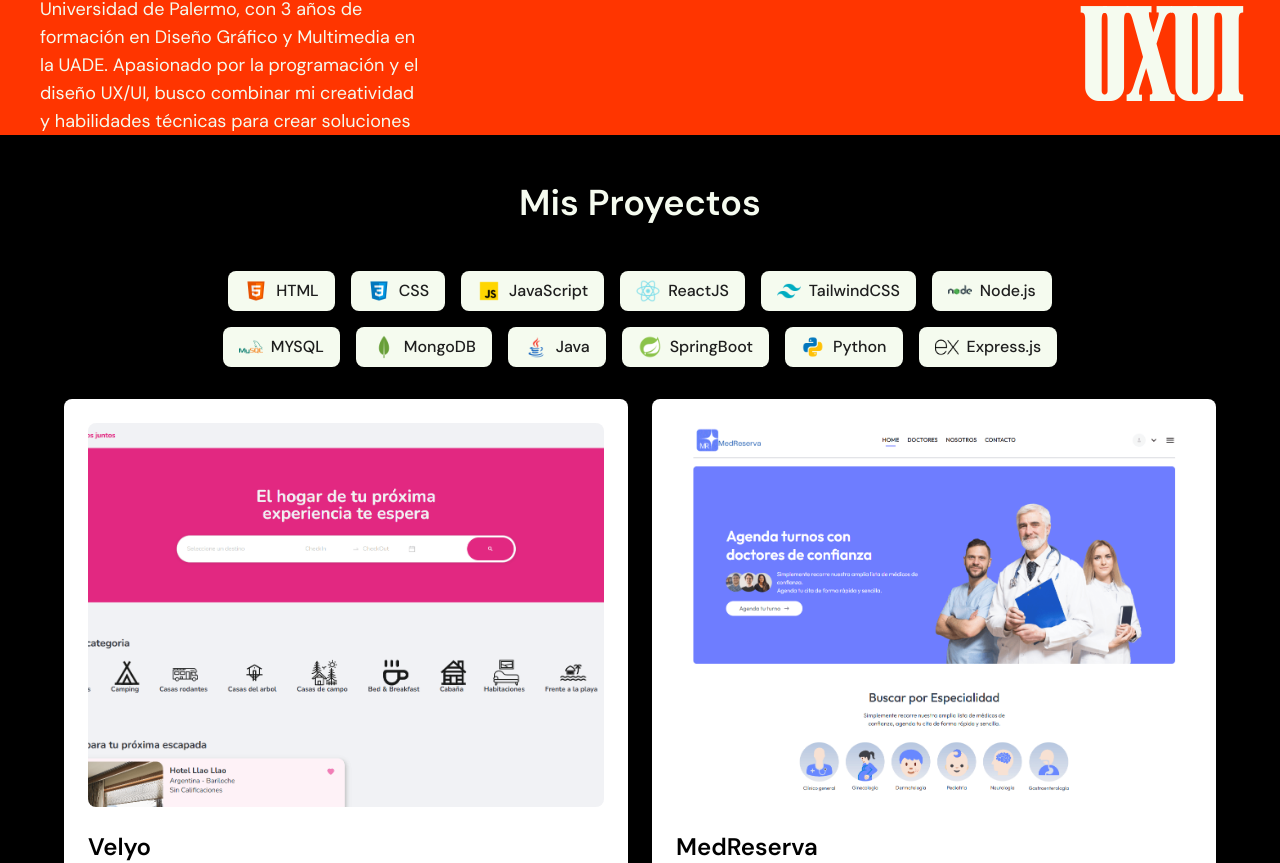
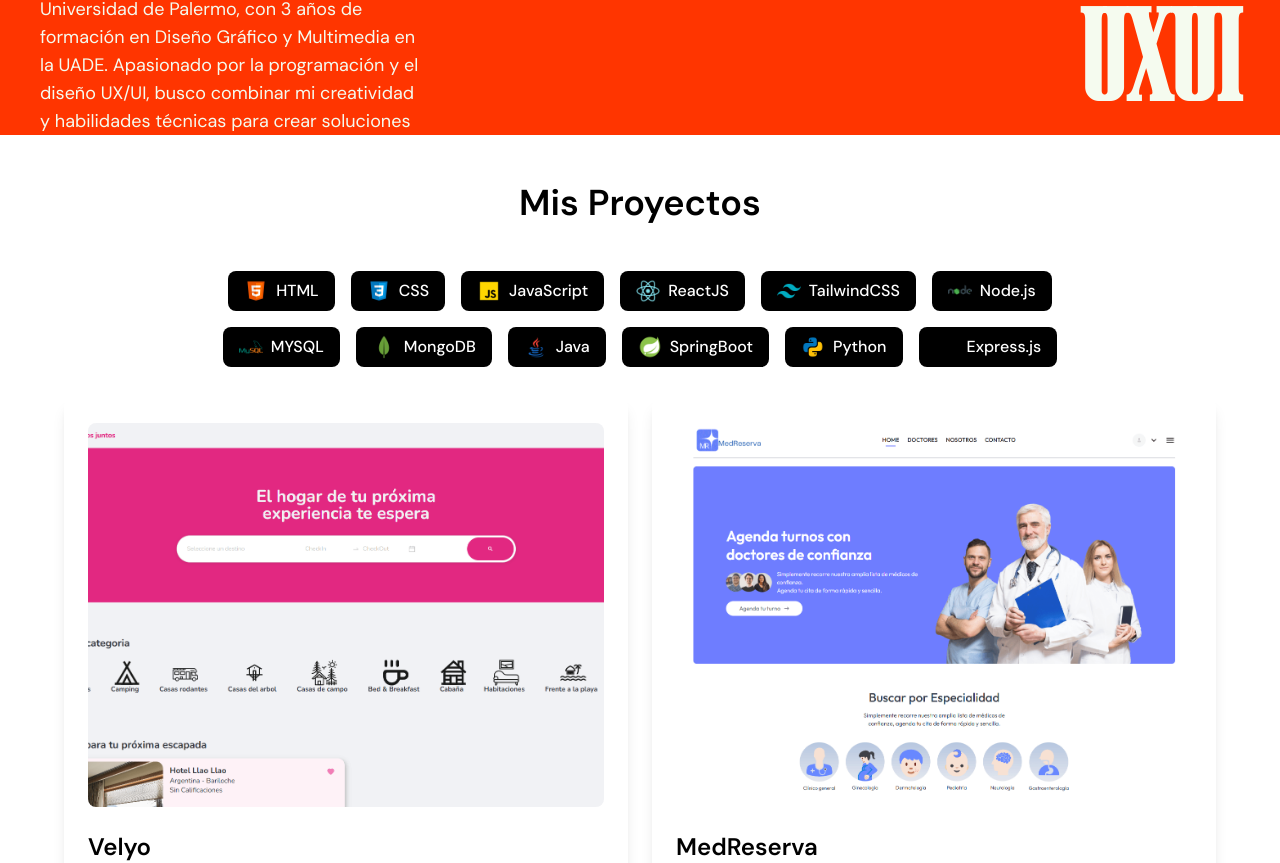
Before and after one commit to maticarrera12/MatiasCarrera, a React (Vite) app: page / in a window 1280 px wide. Shown: the part 665-1528 px from the top of the page. Built offline with nearby package versions, Linux system fonts and the light colour scheme.

Commit message:
branch nuevo orden

```diff
--- a/src/App.jsx
+++ b/src/App.jsx
@@ -1,4 +1,5 @@
 import ButtonBar from "./components/ButtonBar"
+import CallToAction from "./components/CallToAction"
 import ContactMe from "./components/ContactMe"
 import Footer from "./components/Footer"
 import Hero from "./components/Hero"
@@ -17,8 +18,9 @@
       <Navbar/>
       <Hero/>
       <Projects/>
+      <CallToAction/>
+     <Studies/>
      <Tecnologies/>
-     <Studies/>
      <ContactMe/>
      <Footer/>
     </main>
--- /dev/null
+++ b/src/components/CallToAction.jsx
@@ -0,0 +1,15 @@
+
+const CallToAction = () => {
+  return (
+    <div className='bg-flame h-72'>
+        <h2>
+            <span className="text-4xl sm:text-5xl font-semibold text-white">
+                ¿Querés trabajar conmigo?
+            </span>
+        </h2>
+        <p className="text-white font-semibold text-3xl sm:text-4xl">¡Trabajemos Juntos!</p>
+    </div>
+  )
+}
+
+export default CallToAction
--- a/src/components/Projects.jsx
+++ b/src/components/Projects.jsx
@@ -59,9 +59,9 @@
     : projects;
 
   return (
-    <div className="min-h-screen bg-black py-10 px-4 sm:p-8 md:p-12" id="proyectos">
+    <div className="min-h-screen bg-white py-10 px-4 sm:p-8 md:p-12" id="proyectos">
       <div className="max-w-6xl mx-auto">
-        <h2 className="text-3xl sm:text-4xl text-center font-semibold text-soft-white mb-8 sm:mb-12">
+        <h2 className="text-3xl sm:text-4xl text-center font-semibold text-black mb-8 sm:mb-12">
         Mis Proyectos
       </h2>
       {/* Botones de tecnología */}
@@ -70,7 +70,7 @@
           <button
             key={index}
             className={`flex items-center gap-2 px-4 py-2 rounded-lg font-medium ${
-              selectedTech === tech.name ? "bg-flame  text-soft-white": "bg-soft-white text-[#1E1E1E]"
+              selectedTech === tech.name ? "bg-flame  text-white": "bg-black text-white"
             } hover:bg-flame hover:text-soft-white transition duration-300 ease-in-out`}
             onClick={() => setSelectedTech(selectedTech === tech.name ? null : tech.name)} // Toggle selección
           >
--- a/src/components/Tecnologies.jsx
+++ b/src/components/Tecnologies.jsx
@@ -40,7 +40,7 @@
   };
 
   return (
-    <div id="tecnologias" className="min-h-screen w-screen py-10 bg-flame flex flex-col items-center justify-center">
+    <div id="tecnologias" className="min-h-screen w-screen py-10 bg-black flex flex-col items-center justify-center">
       {/* Título de la sección */}
       <AnimatedTitle
         title="Tecnologías"
```
